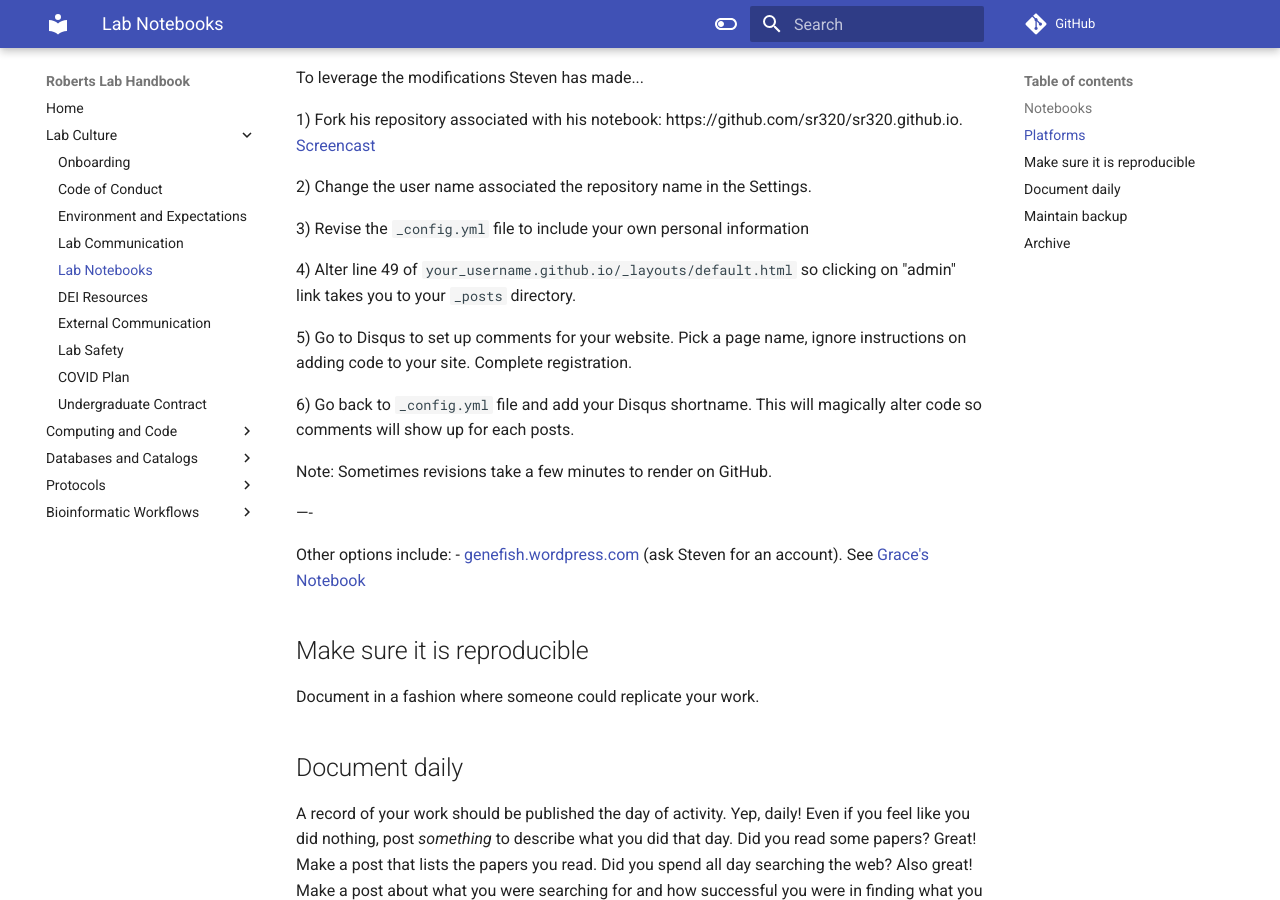
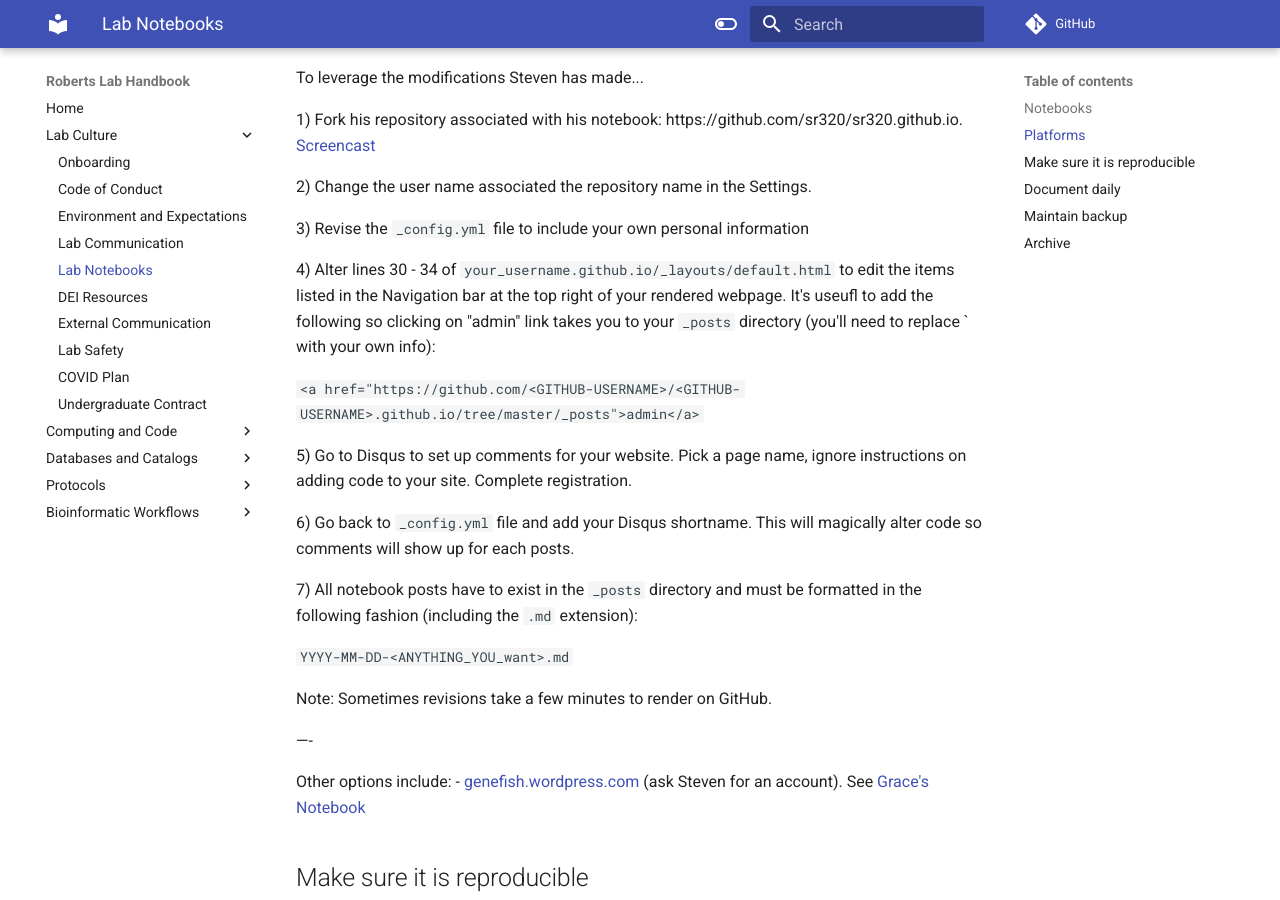
Before and after one commit to RobertsLab/resources, an MkDocs documentation site: the page built from docs/Lab-Notebooks.md, in a window 1280 px wide and 900 px high, scrolled down 1270 px. Built offline with MkDocs 1.6.1 and Material for MkDocs 9.7.7, drawn with Linux system fonts in a browser that asks for light colours; comment, search, counter and statistics services are not loaded.

Commit message:
fix line numbers for nav bar; add nb naming guide

```diff
--- a/docs/Lab-Notebooks.md
+++ b/docs/Lab-Notebooks.md
@@ -38,11 +38,17 @@ To leverage the modifications Steven has made...
 
 3) Revise the `_config.yml` file to include your own personal information
 
-4) Alter line 49 of `your_username.github.io/_layouts/default.html` so clicking on "admin" link takes you to your `_posts` directory.
+4) Alter lines 30 - 34 of `your_username.github.io/_layouts/default.html` to edit the items listed in the Navigation bar at the top right of your rendered webpage. It's useufl to add the following so clicking on "admin" link takes you to your `_posts` directory (you'll need to replace `<GITHUB-USERNAME> with your own info):
+
+`<a href="https://github.com/<GITHUB-USERNAME>/<GITHUB-USERNAME>.github.io/tree/master/_posts">admin</a>`
 
 5) Go to Disqus to set up comments for your website. Pick a page name, ignore instructions on adding code to your site. Complete registration.
 
 6) Go back to `_config.yml` file and add your Disqus shortname. This will magically alter code so comments will show up for each posts.
+
+7) All notebook posts have to exist in the `_posts` directory and must be formatted in the following fashion (including the `.md` extension):
+
+`YYYY-MM-DD-<ANYTHING_YOU_want>.md`
 
 Note: Sometimes revisions take a few minutes to render on GitHub.
 
```
